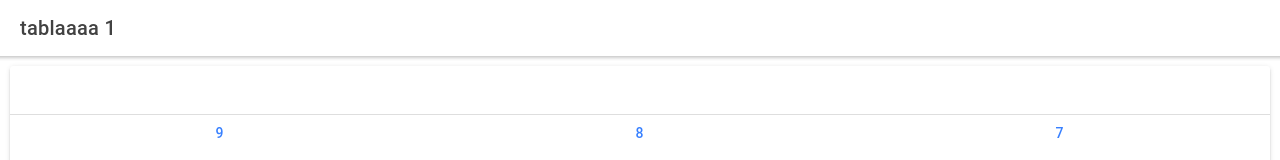
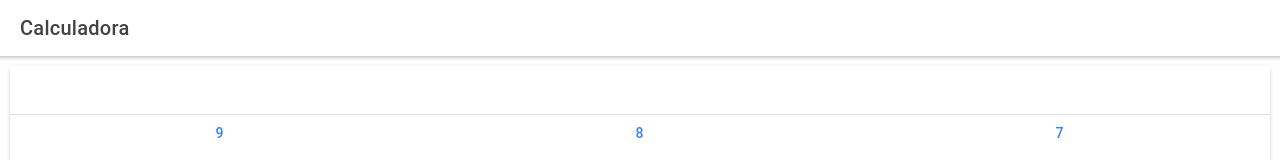
Before and after one commit to stealth14/dam-calculator, a React (Create React App) app: page /tab1 in a window 1280 px wide. Shown: the top 160 px of the page. Built offline with nearby package versions, Linux system fonts and the light colour scheme.

Commit message:
tools tab

```diff
--- a/src/App.tsx
+++ b/src/App.tsx
@@ -10,7 +10,7 @@ import {
 } from '@ionic/react';
 import { IonReactRouter } from '@ionic/react-router';
 import { ellipse, square, triangle } from 'ionicons/icons';
-import Tab1 from './pages/Tab1';
+import ToolsTab from './pages/ToolsTab';
 import Tab2 from './pages/Tab2';
 import Tab3 from './pages/Tab3';
 
@@ -39,7 +39,7 @@ const App: React.FC = () => (
       <IonTabs>
         <IonRouterOutlet>
           <Route exact path="/tab1">
-            <Tab1 />
+            <ToolsTab />
           </Route>
           <Route exact path="/tab2">
             <Tab2 />
--- a/src/pages/Tab1.tsx
+++ b/src/pages/ToolsTab.tsx
@@ -1,14 +1,13 @@
 import { IonContent, IonHeader, IonPage, IonTitle, IonToolbar } from '@ionic/react';
-import ExploreContainer from '../components/ExploreContainer';
-import './Tab1.css';
+import './ToolsTab.css';
 import Calculator from '../components/Calculator';
 
-const Tab1: React.FC = () => {
+const ToolsTab: React.FC = () => {
   return (
     <IonPage>
       <IonHeader>
         <IonToolbar>
-          <IonTitle>tablaaaa 1</IonTitle>
+          <IonTitle>Calculadora</IonTitle>
         </IonToolbar>
       </IonHeader>
       <IonContent fullscreen>
@@ -23,4 +22,4 @@ const Tab1: React.FC = () => {
   );
 };
 
-export default Tab1;
+export default ToolsTab;
```
Also changed, not shown: src/pages/Tab1.css (deleted), src/pages/ToolsTab.css (added).
